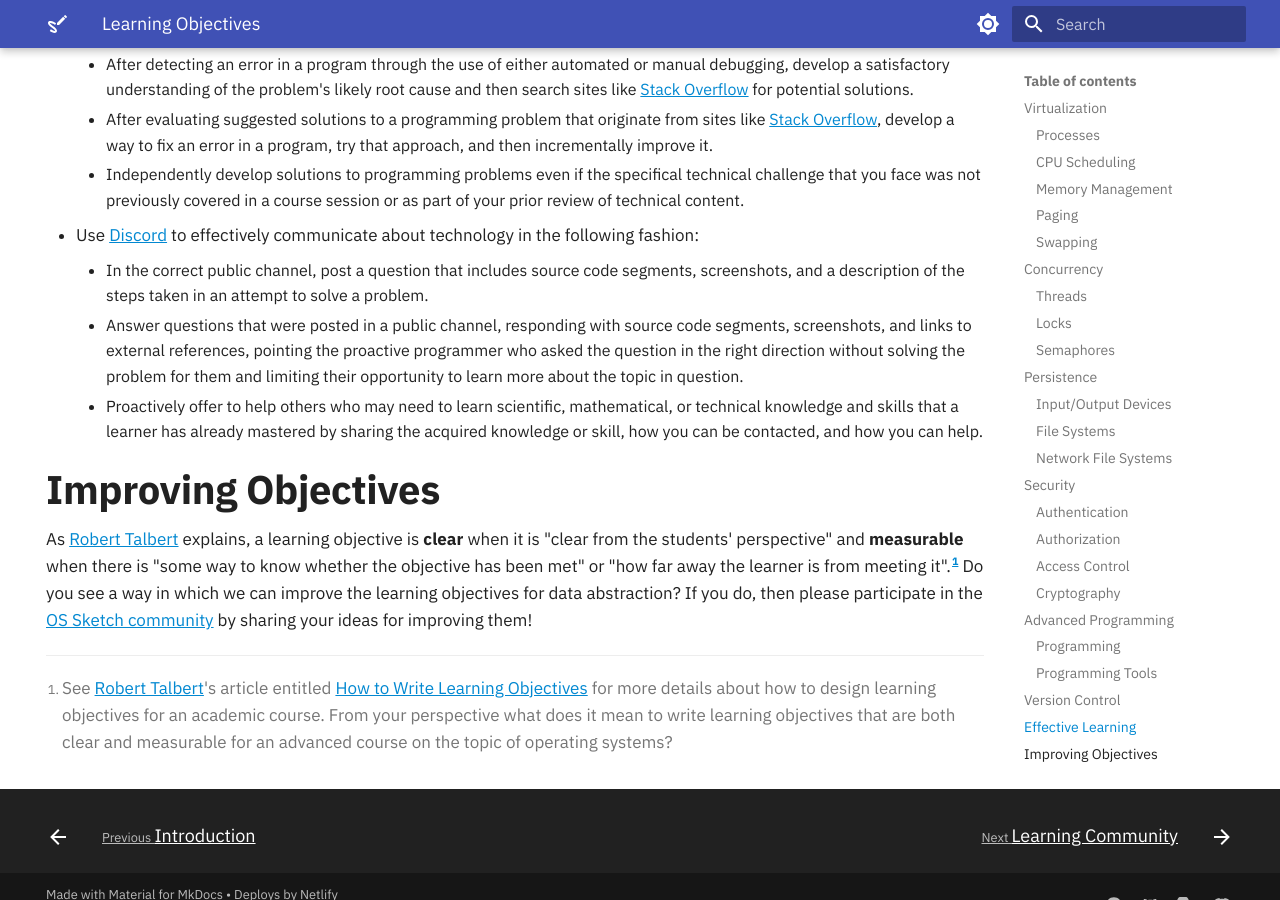
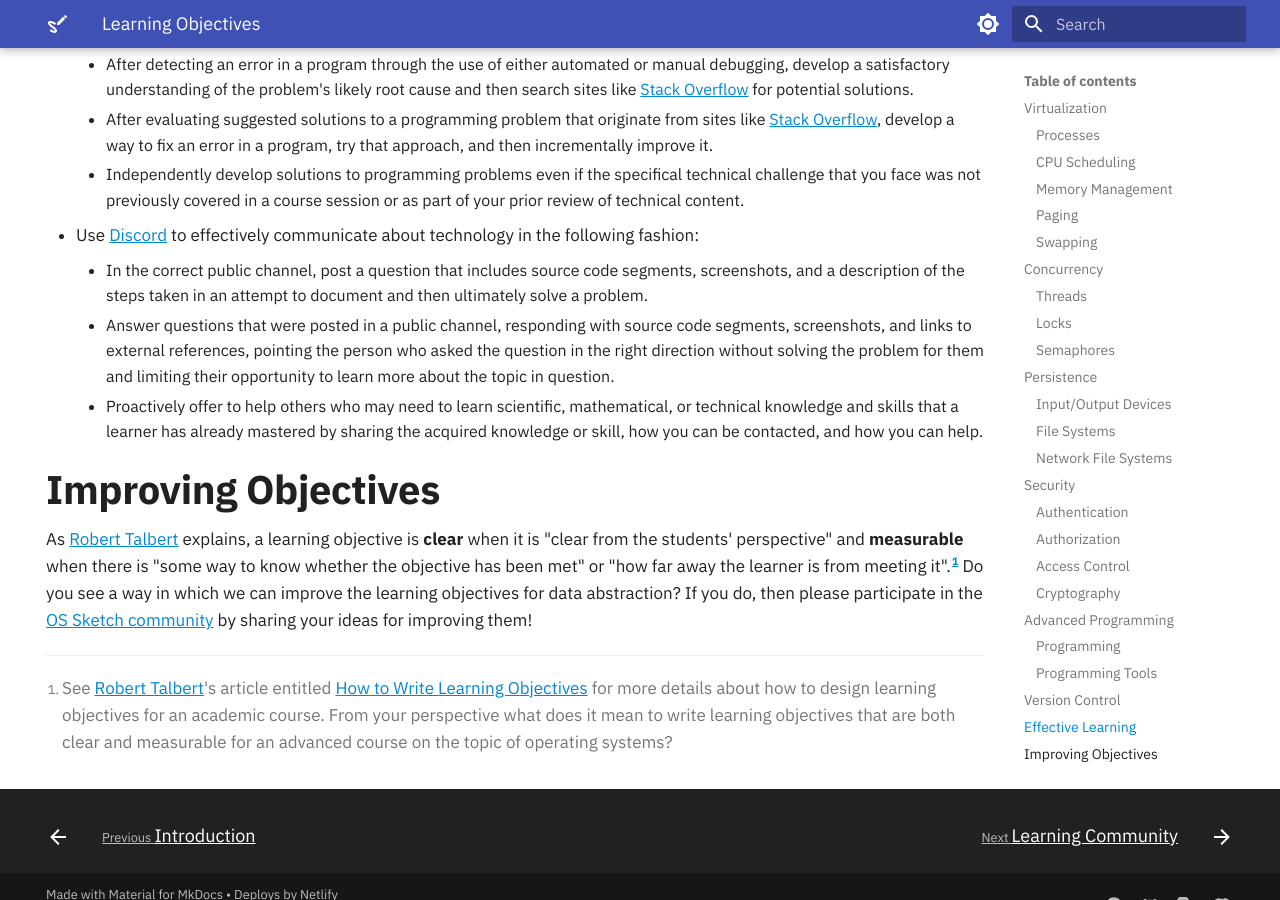
Before and after one commit to OS-Sketch/www.os-sketch.com, an MkDocs documentation site: the page built from docs/operating-systems/learning-objectives.md, in a window 1280 px wide and 900 px high, scrolled down 2531 px. Built offline with MkDocs 1.6.1 and Material for MkDocs 9.7.7, drawn with Linux system fonts in a browser that asks for light colours.

Commit message:
fix: Correct wrong references to a person in the learning-objectives.

```diff
--- a/docs/operating-systems/learning-objectives.md
+++ b/docs/operating-systems/learning-objectives.md
@@ -175,12 +175,12 @@ following technology-mediated learning skills:
   technology in the following fashion:
     - In the correct public channel, post a question that includes source code
       segments, screenshots, and a description of the steps taken in an attempt
-      to solve a problem.
+      to document and then ultimately solve a problem.
     - Answer questions that were posted in a public channel, responding with
       source code segments, screenshots, and links to external references,
-      pointing the proactive programmer who asked the question in the right
-      direction without solving the problem for them and limiting their
-      opportunity to learn more about the topic in question.
+      pointing the person who asked the question in the right direction without
+      solving the problem for them and limiting their opportunity to learn more
+      about the topic in question.
     - Proactively offer to help others who may need to learn scientific,
       mathematical, or technical knowledge and skills that a learner has already
       mastered by sharing the acquired knowledge or skill, how you can be
```
